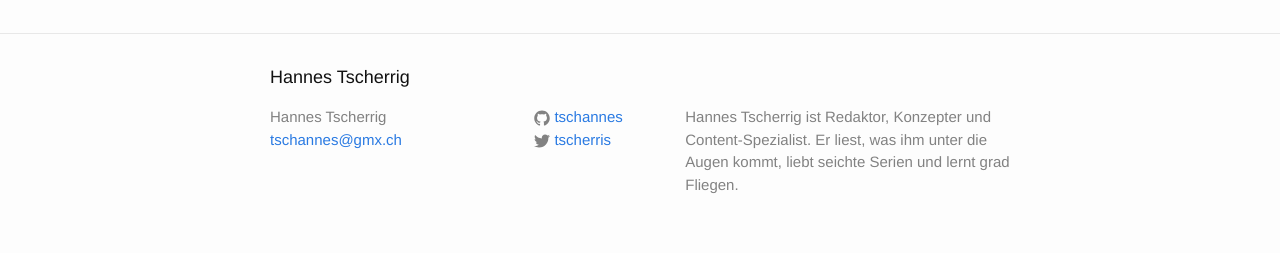
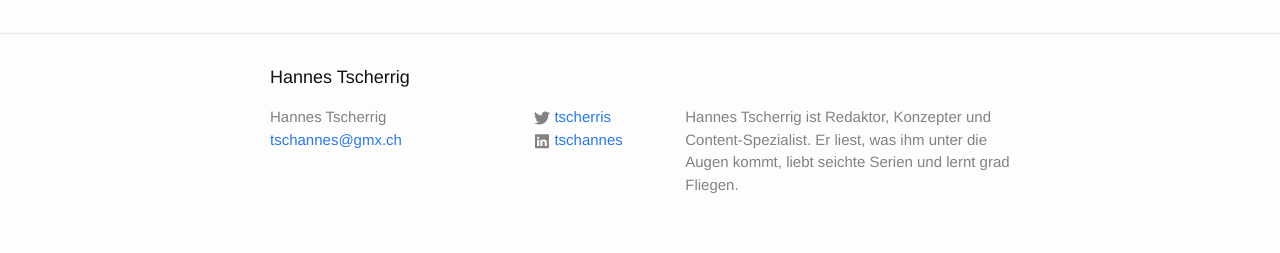
Before and after one commit to tschannes/tschannes.github.com, a Jekyll site: the page built from index.html, in a window 1280 px wide. Shown: the part 788-1041 px from the top of the page. Built offline with Jekyll 4.4.1, drawn with Linux system fonts in a browser that asks for light colours.

Commit message:
social icons updated

```diff
--- a/_config.yml
+++ b/_config.yml
@@ -4,8 +4,11 @@
 description: "Hannes Tscherrig ist Redaktor, Konzepter und Content-Spezialist. Er liest, was ihm unter die Augen kommt, liebt seichte Serien und lernt grad Fliegen."
 baseurl: "" # the subpath of your site, e.g. /blog/
 url: "" # the base hostname & protocol for your site
+
 twitter_username: tscherris
 github_username:  tschannes
+linkedin: tschannes
+
 permalink: /:title
 date_format: ordinal
 
--- a/_includes/footer.html
+++ b/_includes/footer.html
@@ -14,19 +14,6 @@
 
       <div class="footer-col  footer-col-2">
         <ul class="social-media-list">
-          {% if site.github_username %}
-          <li>
-            <a href="https://github.com/{{ site.github_username }}">
-              <span class="icon  icon--github">
-                <svg viewBox="0 0 16 16">
-                  <path fill="#828282" d="M7.999,0.431c-4.285,0-7.76,3.474-7.76,7.761 c0,3.428,2.223,6.337,5.307,7.363c0.388,0.071,0.53-0.168,0.53-0.374c0-0.184-0.007-0.672-0.01-1.32 c-2.159,0.469-2.614-1.04-2.614-1.04c-0.353-0.896-0.862-1.135-0.862-1.135c-0.705-0.481,0.053-0.472,0.053-0.472 c0.779,0.055,1.189,0.8,1.189,0.8c0.692,1.186,1.816,0.843,2.258,0.645c0.071-0.502,0.271-0.843,0.493-1.037 C4.86,11.425,3.049,10.76,3.049,7.786c0-0.847,0.302-1.54,0.799-2.082C3.768,5.507,3.501,4.718,3.924,3.65 c0,0,0.652-0.209,2.134,0.796C6.677,4.273,7.34,4.187,8,4.184c0.659,0.003,1.323,0.089,1.943,0.261 c1.482-1.004,2.132-0.796,2.132-0.796c0.423,1.068,0.157,1.857,0.077,2.054c0.497,0.542,0.798,1.235,0.798,2.082 c0,2.981-1.814,3.637-3.543,3.829c0.279,0.24,0.527,0.713,0.527,1.437c0,1.037-0.01,1.874-0.01,2.129 c0,0.208,0.14,0.449,0.534,0.373c3.081-1.028,5.302-3.935,5.302-7.362C15.76,3.906,12.285,0.431,7.999,0.431z"/>
-                </svg>
-              </span>
-
-              <span class="username">{{ site.github_username }}</span>
-            </a>
-          </li>
-          {% endif %}
 
           {% if site.twitter_username %}
           <li>
@@ -42,6 +29,17 @@
             </a>
           </li>
           {% endif %}
+
+          {% if site.linkedin %}
+          <li>
+            <a href="http://ch.linkedin.com/in/{{site.linkedin}}">
+            <span class="icon">
+              <?xml version="1.0" ?><!DOCTYPE svg  PUBLIC '-//W3C//DTD SVG 1.1//EN'  'http://www.w3.org/Graphics/SVG/1.1/DTD/svg11.dtd'><svg enable-background="new 0 0 56.693 56.693" height="56.693px" id="Layer_1" version="1.1" viewBox="0 0 56.693 56.693" width="56.693px" xml:space="preserve" xmlns="http://www.w3.org/2000/svg" xmlns:xlink="http://www.w3.org/1999/xlink"><g><path d="M30.071,27.101v-0.077c-0.016,0.026-0.033,0.052-0.05,0.077H30.071z"/><path d="M49.265,4.667H7.145c-2.016,0-3.651,1.596-3.651,3.563v42.613c0,1.966,1.635,3.562,3.651,3.562h42.12   c2.019,0,3.654-1.597,3.654-3.562V8.23C52.919,6.262,51.283,4.667,49.265,4.667z M18.475,46.304h-7.465V23.845h7.465V46.304z    M14.743,20.777h-0.05c-2.504,0-4.124-1.725-4.124-3.88c0-2.203,1.67-3.88,4.223-3.88c2.554,0,4.125,1.677,4.175,3.88   C18.967,19.052,17.345,20.777,14.743,20.777z M45.394,46.304h-7.465V34.286c0-3.018-1.08-5.078-3.781-5.078   c-2.062,0-3.29,1.389-3.831,2.731c-0.197,0.479-0.245,1.149-0.245,1.821v12.543h-7.465c0,0,0.098-20.354,0-22.459h7.465v3.179   c0.992-1.53,2.766-3.709,6.729-3.709c4.911,0,8.594,3.211,8.594,10.11V46.304z"/></g></svg>
+            </span>
+            <span class="username">{{ site.linkedin }}</span>
+            </a>
+          </li>
+          {% endif %}
         </ul>
       </div>
 
```
